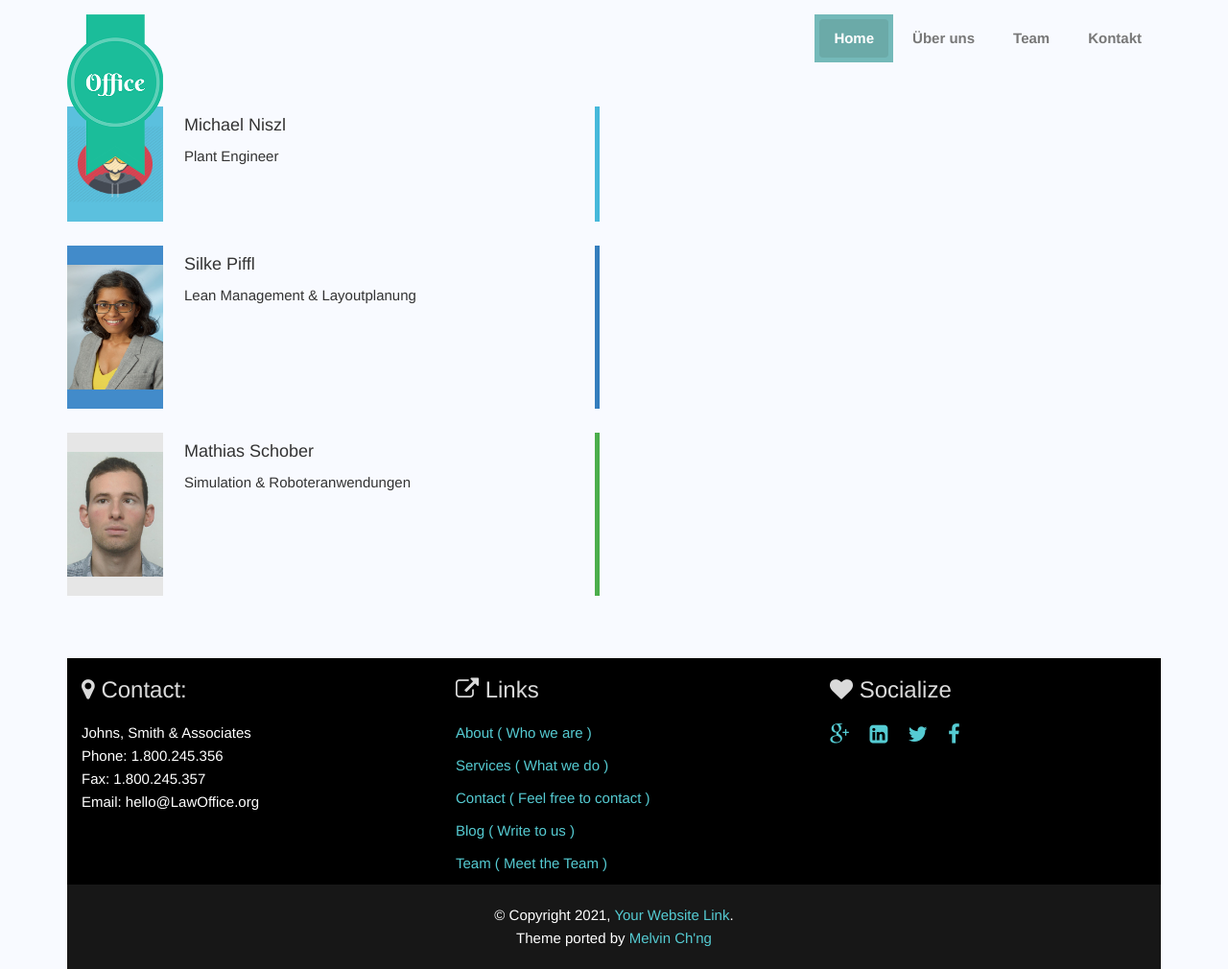
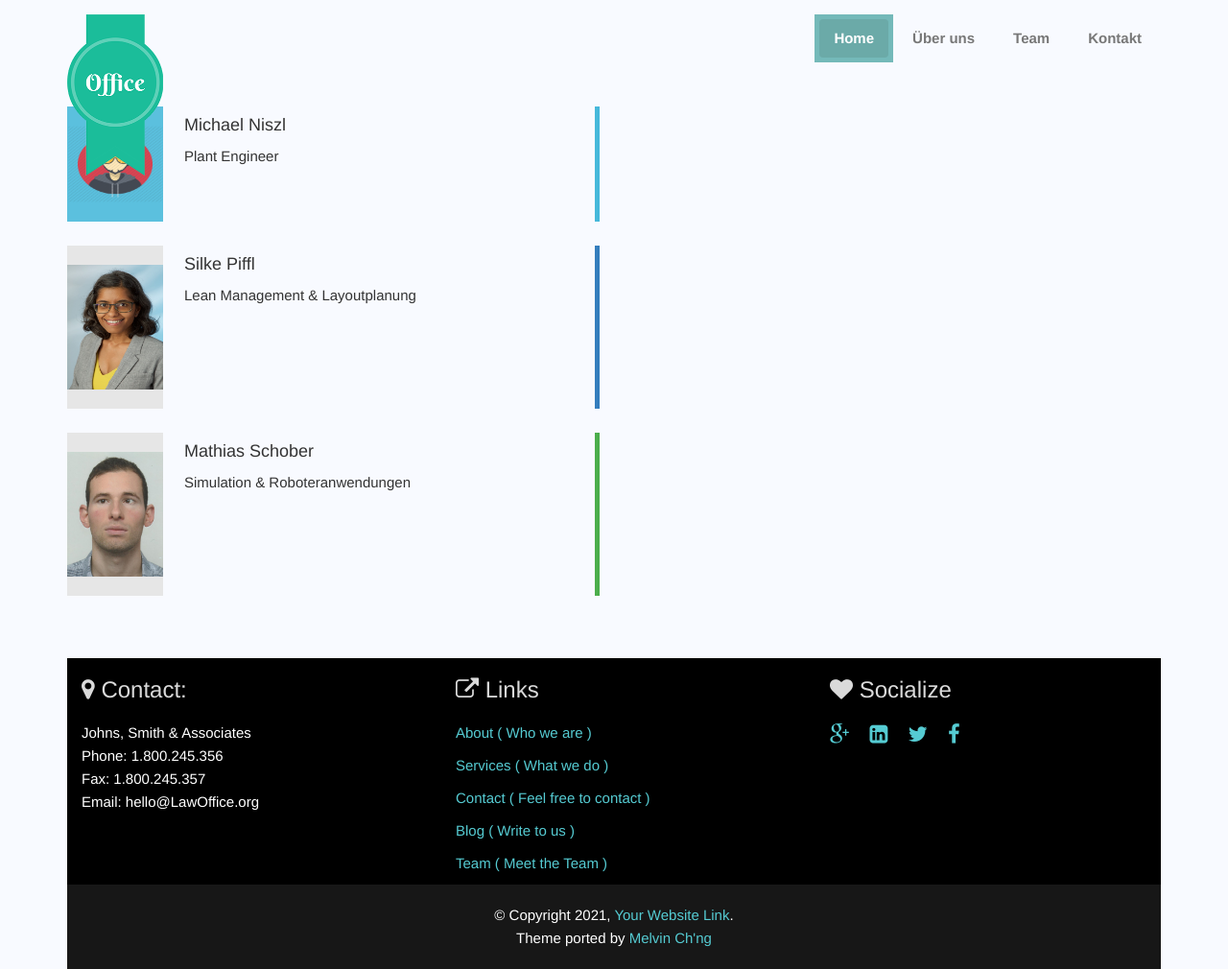
Before and after one commit to MathiasSchober/optimisima, a Jekyll site: the page built from team.html, in a window 1280 px wide. Shown: the whole page at 96% size. Built offline with Jekyll 4.4.1, drawn with Linux system fonts in a browser that asks for light colours.

Commit message:
Update style.css

```diff
--- a/assets/css/style.css
+++ b/assets/css/style.css
@@ -663,7 +663,7 @@ footer h3 {
 .blockquote-box{border-right:5px solid #E6E6E6;margin-bottom:25px}
 .blockquote-box .square{width:100px;min-height:50px;margin-right:22px;text-align:center!important;background-color:#E6E6E6;padding:20px 0}
 .blockquote-box.blockquote-primary{border-color:#357EBD}
-.blockquote-box.blockquote-primary .square{background-color:#428BCA;color:#FFF}
+/*.blockquote-box.blockquote-primary .square{background-color:#428BCA;color:#FFF}*/
 .blockquote-box.blockquote-success{border-color:#4CAE4C}
 /*.blockquote-box.blockquote-success .square{background-color:#5CB85C;color:#FFF}*/
 .blockquote-box.blockquote-info{border-color:#46B8DA}
```
